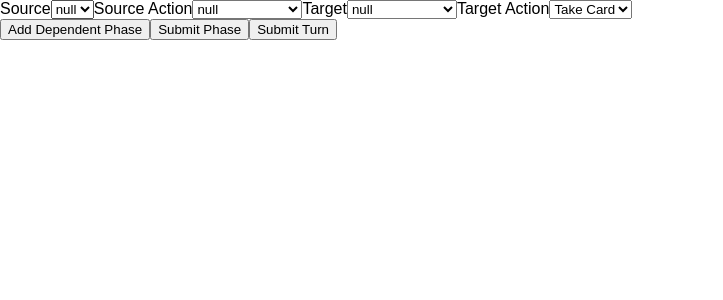
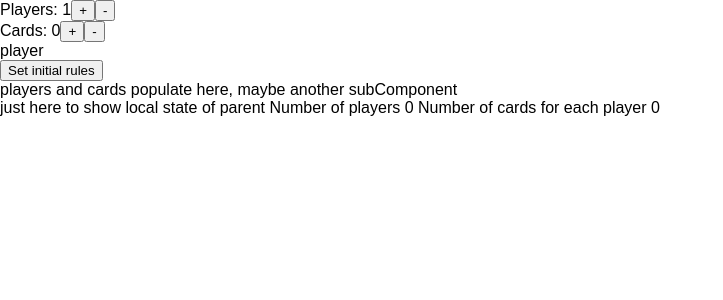
Before and after one commit to card-game-generator/suits-capstone-fsa, a React (Create React App) app: page / in a window 1280 px wide. Shown: the top 300 px of the page, without its empty margins (0-723 px from the left). Built offline with nearby package versions, Linux system fonts and the light colour scheme.

Commit message:
feat: complete phaseForm integrating dependent phases

```diff
--- a/src/App.js
+++ b/src/App.js
@@ -17,11 +17,11 @@ class App extends Component {
       //       <img src={logo} className="App-logo" alt="logo" />
       //       <h1 className="App-title">Suits</h1>
       //     </header>
-      <PhaseForm />
+      // <PhaseForm />
       //   </div>
       // </GameContext.Provider>
       // <WinConditions />
-      // <ParentForm />
+      <ParentForm />
     );
   }
 }
--- a/src/components/CreateGame/PhaseForm/PhaseForm.js
+++ b/src/components/CreateGame/PhaseForm/PhaseForm.js
@@ -14,7 +14,6 @@ export default class PhaseForm extends Component {
       dependentTargetAction: '',
       childFormShow: false,
     };
-    // this.childFormShow = false
     this.handleToggle = this.handleToggle.bind(this);
     this.handleSubmitPhase = this.handleSubmitPhase.bind(this);
     this.handleClear = this.handleClear.bind(this); //we need to have a pop for turn
@@ -30,31 +29,30 @@ export default class PhaseForm extends Component {
   }
   //adds selected action to array
   handleSubmitPhase() {
-    let { source, sourceAction, target, targetAction, childFormShow } = this.state;
+    let dependentObj = null;
+
+    if (this.state.childFormShow) {
+      dependentObj = {};
+      dependentObj.source = this.state.dependentSource;
+      dependentObj.sourceAction = this.state.dependentSourceAction;
+      dependentObj.target = this.state.dependentTarget;
+      dependentObj.targetAction = this.state.dependentTargetAction;
+    }
+
+    let phaseObj = {
+      source: this.state.source,
+      sourceAction: this.state.sourceAction,
+      target: this.state.target,
+      targetAction: this.state.targetAction,
+      dependentPhase: dependentObj,
+    };
+
+    //If childFormShow is true, then add dependent actions to object keys
+
     this.setState(prevState => ({
-      turn: [...prevState.turn, { source, sourceAction, target, targetAction }],
+      turn: [...prevState.turn, phaseObj],
       childFormShow: false,
     }));
-    if (childFormShow) {
-      let {
-        dependentSource,
-        dependentSourceAction,
-        dependentTarget,
-        dependentTargetAction,
-      } = this.state;
-      this.setState(prevState => ({
-        turn: [
-          ...prevState.turn,
-          {
-            dependentSource,
-            dependentSourceAction,
-            dependentTarget,
-            dependentTargetAction,
-          },
-        ],
-        childFormShow: false,
-      }));
-    }
   }
 
   handleSubmitDependentPhase() {
@@ -67,6 +65,7 @@ export default class PhaseForm extends Component {
     console.log('turn', this.state.turn);
     return (
       <div className="turn-form">
+        <div className="turn-form-title">Phase Form: </div>
         <form>
           <label>
             Source
@@ -107,9 +106,11 @@ export default class PhaseForm extends Component {
           {/* These are the dependent action select options, refactor later */}
           {this.state.childFormShow && (
             <div className="turn-form-dependent">
+              <hr />
+              <div className="turn-form-dependent-title">Dependent Form: </div>
               <label>
                 Source
-                <select name="source" onChange={this.handleToggle}>
+                <select name="dependentSource" onChange={this.handleToggle}>
                   <option>null</option>
                   <option>self</option>
                 </select>
@@ -117,7 +118,7 @@ export default class PhaseForm extends Component {
 
               <label>
                 Source Action
-                <select name="sourceAction" onChange={this.handleToggle}>
+                <select name="dependentSourceAction" onChange={this.handleToggle}>
                   <option>null</option>
                   <option>Chosen Player</option>
                   <option>All Players</option>
@@ -127,7 +128,7 @@ export default class PhaseForm extends Component {
 
               <label>
                 Target
-                <select name="target" onChange={this.handleToggle}>
+                <select name="dependentTarget" onChange={this.handleToggle}>
                   <option>null</option>
                   <option>Chosen Player</option>
                   <option>All Players</option>
@@ -137,7 +138,7 @@ export default class PhaseForm extends Component {
 
               <label>
                 Target Action
-                <select name="targetAction" onChange={this.handleToggle}>
+                <select name="dependentTargetAction" onChange={this.handleToggle}>
                   <option>Take Card</option>
                   <option>Take Card</option>
                 </select>
```
